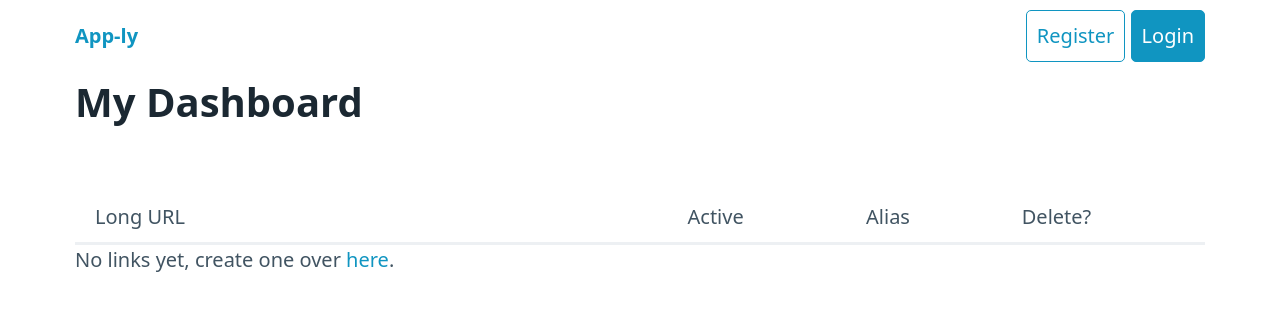
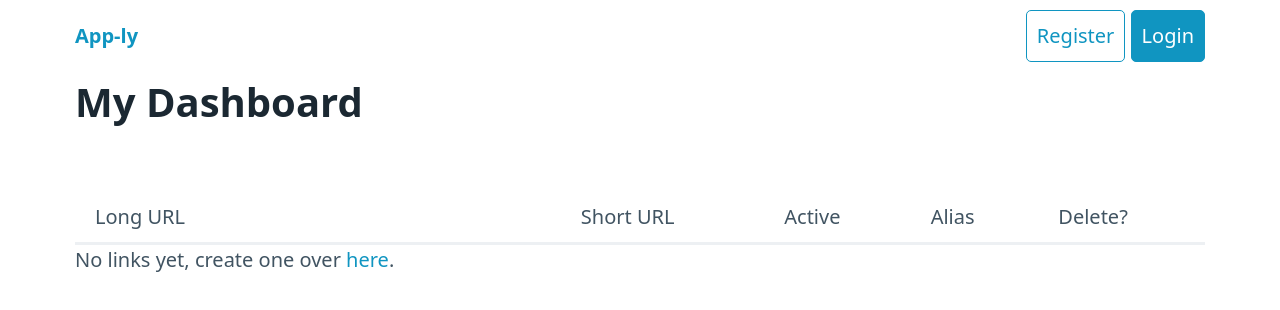
Before and after one commit to Arpan-206/app-ly, a SvelteKit app: page /dashboard in a window 1280 px wide. Shown: the top 310 px of the page. Built offline with nearby package versions, Linux system fonts and the light colour scheme.

Commit message:
Add shortURL in dashboard

```diff
--- a/src/routes/dashboard/+page.svelte
+++ b/src/routes/dashboard/+page.svelte
@@ -78,7 +78,7 @@
 	<thead>
 		<tr>
 			<th scope="col">Long URL</th>
-
+            <th scope="col">Short URL</th>
 			<th scope="col">Active</th>
 			<th scope="col">Alias</th>
 			<th scope="col">Delete?</th>
@@ -88,6 +88,7 @@
 		<tbody>
 			<tr>
 				<td><a href={doc.long_url}>{truncate(doc.long_url, 20)}</a></td>
+                <td><a href={window.location.href.split("//")[0] + "//" + window.location.href.split("/")[2] + "/l/"  + doc.alias}>{window.location.href.split("//")[0] + "//" + window.location.href.split("/")[2] + "/l/"  + doc.alias}</a></td>
 				<td
 					><input
 						type="checkbox"
```
